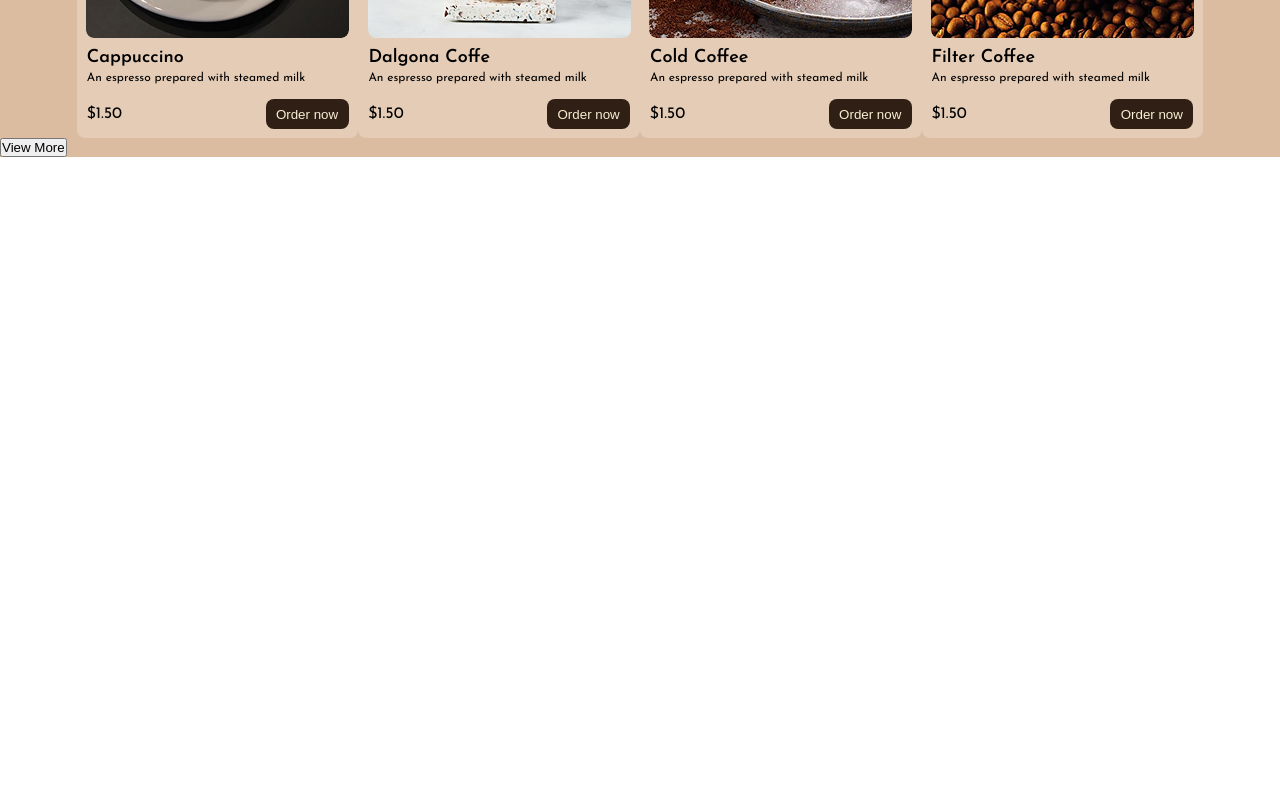
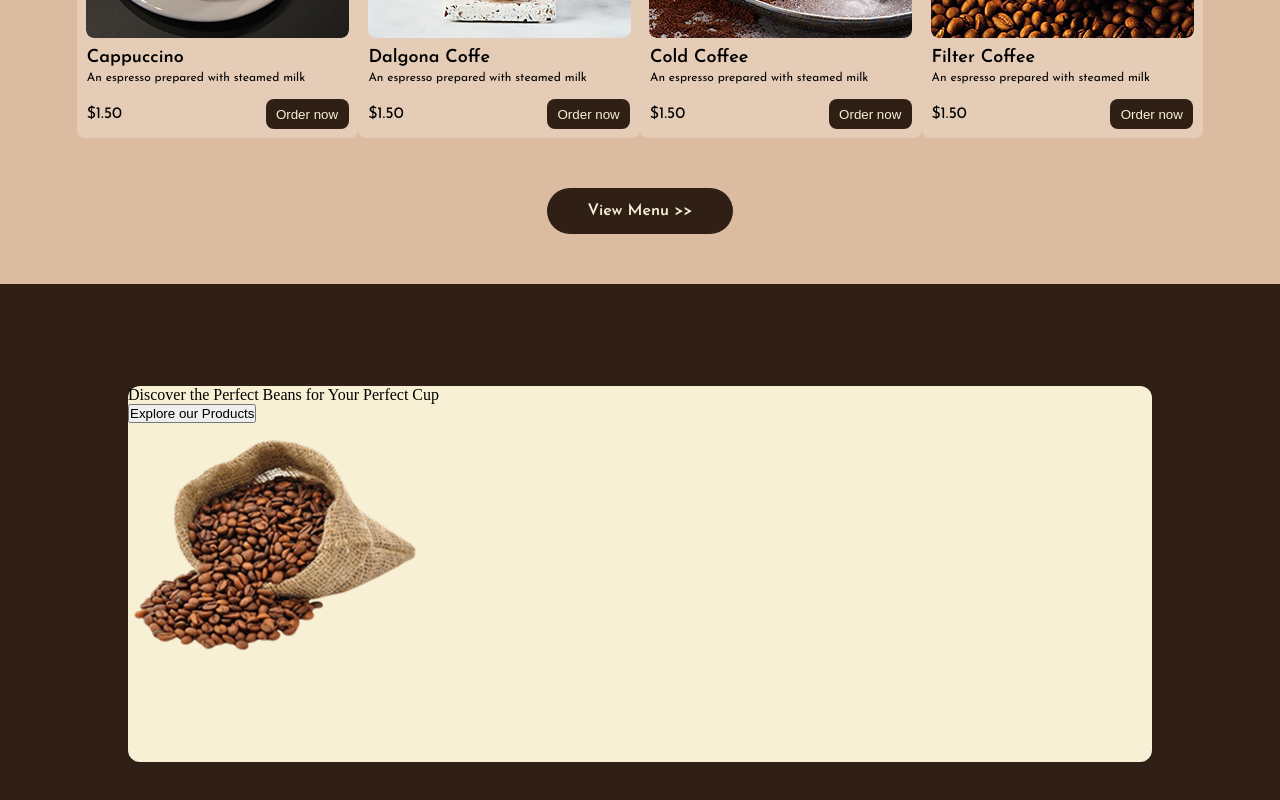
Before and after one commit to DEV-SHEGZ/Cofee-Brew, a React (Vite) app: page / in a window 1280 px wide. Shown: the part 2139-2939 px from the top of the page. Before the commit the page ends 2296 px from the top, so only its background shows below. Built offline with nearby package versions, Linux system fonts and the light colour scheme.

Commit message:
added Ourproducts page

```diff
--- a/src/App.css
+++ b/src/App.css
@@ -296,7 +296,7 @@ hr {
   margin: auto;
 }
 
-/* Our Products */
+/* Varieties */
 
 .varieties-section {
   background: #dbbca0;
@@ -382,3 +382,43 @@ hr {
   border-radius: 8px;
   padding: 8px;
 }
+
+.View-menu-btn {
+  border: none;
+  border-radius: 25px;
+  padding: 15px 40px;
+  font-family: "Josefin Sans", sans-serif;
+  font-weight: 600;
+  font-size: 16px;
+  cursor: pointer;
+  background-color: #301f15;
+  color: #f7f0d4;
+}
+.view-btn-div {
+  text-align: center;
+  padding-bottom: 50px;
+  padding-top: 50px;
+}
+/*Products page */
+.Ourproducts-container {
+  background: linear-gradient(
+    270deg,
+    #301f15 0%,
+    #301f15 19.93%,
+    #301f15 40.63%,
+    #301f15 60.07%,
+    #301f15 78.96%,
+    #301f15 99.93%
+  );
+  height: 579px;
+  display: flex;
+  align-items: center;
+}
+
+.ourproducts {
+  width: 80%;
+  height: 376px;
+  background: #f7f0d4;
+  border-radius: 12px;
+  margin: auto;
+}
--- a/src/App.jsx
+++ b/src/App.jsx
@@ -3,6 +3,8 @@ import Hero from "./components/hero.jsx";
 import Discover from "./components/Discover.jsx";
 import CoffeeItems from "./components/Menu.jsx";
 import Varieties from "./components/Varieties.jsx";
+import Ourproducts from "./components/Ourproducts.jsx";
+
 function App() {
   return (
     <>
@@ -11,6 +13,7 @@ function App() {
       <Discover />
       <CoffeeItems />
       <Varieties />
+      <Ourproducts />
     </>
   );
 }
--- /dev/null
+++ b/src/components/Ourproducts.jsx
@@ -0,0 +1,19 @@
+import "../App.css";
+import Background from "../assets/bg1.png";
+import Beanbag from "../assets/beanbag.png";
+const Ourproducts = () => {
+  return (
+    <div className="Ourproducts-container">
+      <div className="ourproducts">
+        <div>
+          <p>Discover the Perfect Beans for Your Perfect Cup</p>
+          <button>Explore our Products</button>
+        </div>
+
+        <img src={Beanbag} alt="Bean Bag" className="beanbag" />
+      </div>
+    </div>
+  );
+};
+
+export default Ourproducts;
--- a/src/components/Varieties.jsx
+++ b/src/components/Varieties.jsx
@@ -53,8 +53,9 @@ const Varieties = () => {
           </div>
         </div>
       </div>
-
-      <button className="View-more-btn">View More</button>
+      <div className="view-btn-div">
+        <button className="View-menu-btn">View Menu {"  >>"}</button>
+      </div>
     </div>
   );
 };
```
Also changed, not shown: src/assets/beanbag.png (added), src/assets/bg1.png (added).
